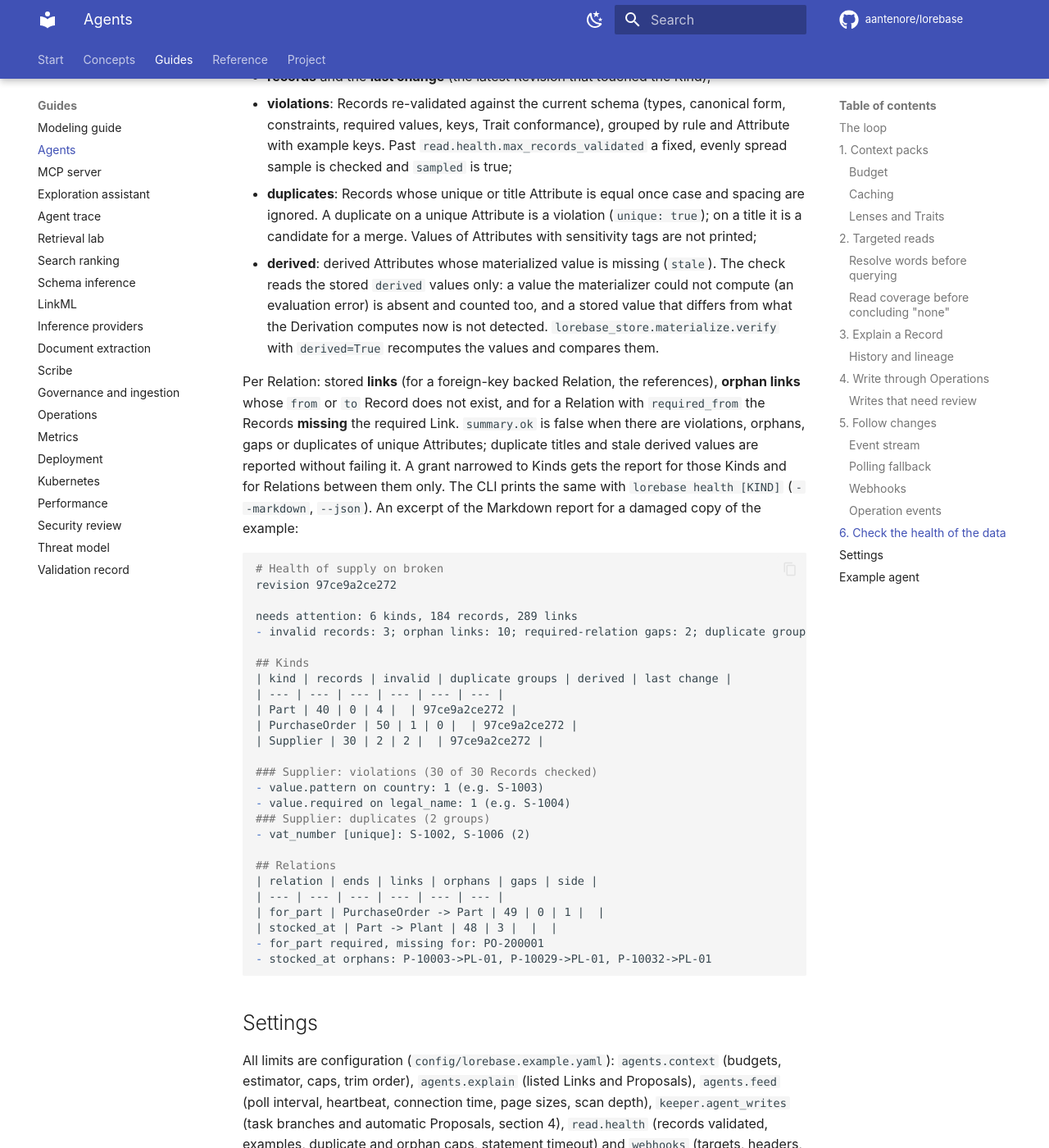
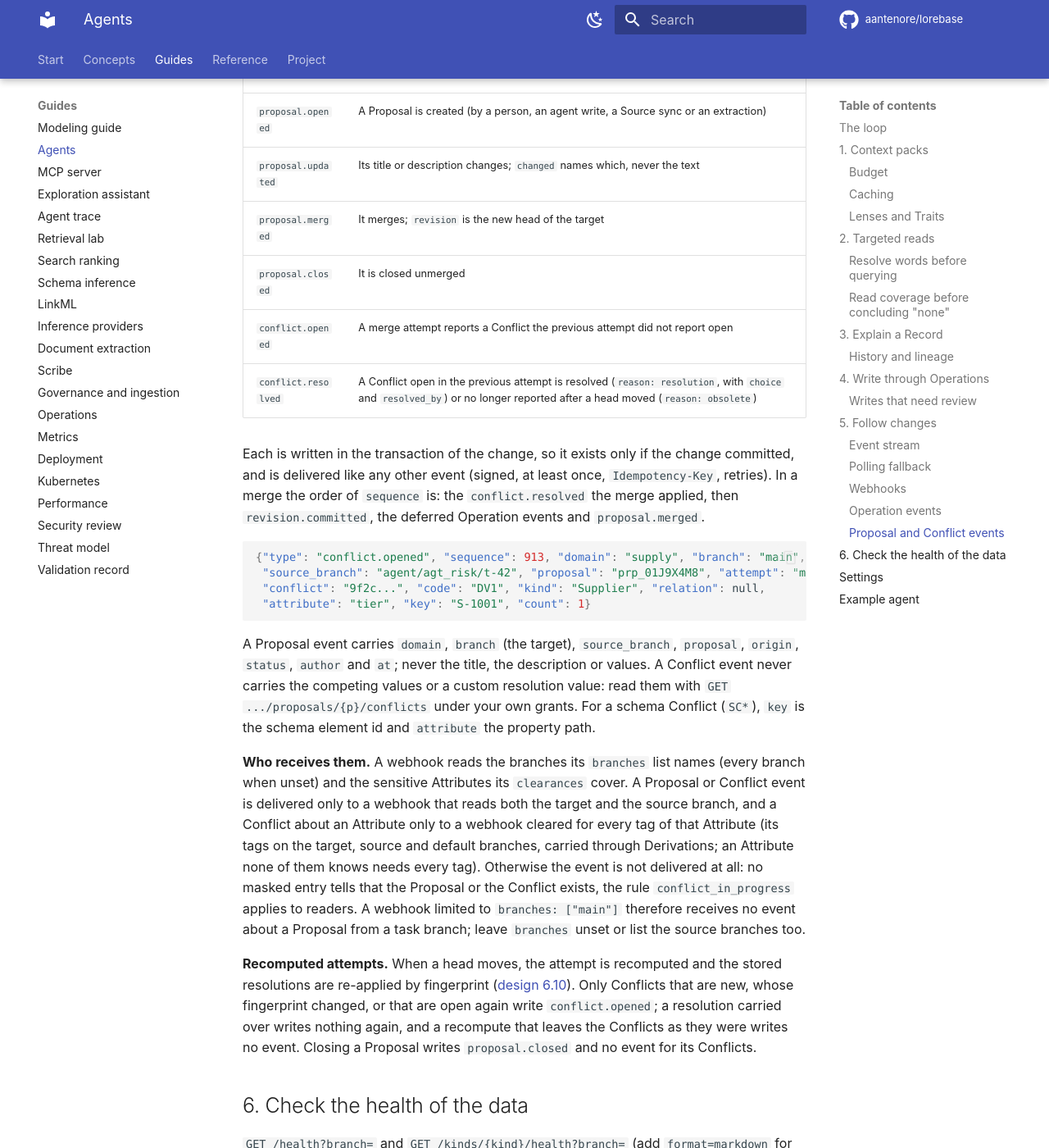
Before and after one commit to aantenore/lorebase, an MkDocs documentation site: the page built from docs/agents.md, in a window 1280 px wide and 1400 px high, scrolled down 16620 px. Shown: the whole window at 82% size. Built offline with MkDocs 1.6.1 and Material for MkDocs 9.7.7, drawn with Linux system fonts in a browser that asks for light colours; comment, search, counter and statistics services are not loaded; some of the changed text lies outside the part shown.

Commit message:
docs: proposal and conflict events for webhooks

````diff
--- a/docs/agents.md
+++ b/docs/agents.md
@@ -512,7 +512,10 @@ its source. The Revisions stay in the history.
 ### Event stream
 
 `GET /branches/{branch}/events` is a Server-Sent Events stream of the Revisions committed on
-the branch. `kinds=Supplier,Part` keeps only Revisions changing those Kinds.
+the branch. `kinds=Supplier,Part` keeps only Revisions changing those Kinds. It carries
+`revision.committed` only: Operation, Proposal and Conflict events go to
+[webhooks](#webhooks), whose subscription says what they may receive (a stream reader's
+grants are not checked against a Proposal's source branch or a Conflict's Attribute).
 
 ```text
 retry: 3000
@@ -554,7 +557,9 @@ Content-Type: application/json
 ```
 
 `events` defaults to `revision.committed` and `operation.*` (every Operation event, see
-[Operation events](#operation-events)); `operation.<side effect>` names one.
+[Operation events](#operation-events)); `operation.<side effect>` names one. The
+[Proposal and Conflict events](#proposal-and-conflict-events) are delivered only to a
+webhook that names them.
 The answer holds `secret`, shown only this once. Each delivery is a POST of the event document
 above with the headers `Lorebase-Event`, `Lorebase-Delivery` (delivery id),
 `Idempotency-Key` (`evt_<sequence>`, the same on every attempt of an event) and
@@ -644,6 +649,54 @@ a clearance needs that clearance permission (`pii.read`, ...) on the whole Domai
 clearances of a webhook change with `PATCH /domains/{domain}/webhooks/{id}` and
 `{"clearances": [...]}` (the new full set); only the clearances it adds need their permission.
 
+### Proposal and Conflict events
+
+A webhook that names them in `events` (or `proposal.*`, `conflict.*`) is told when a review
+moves, instead of inferring it from commits or polling the Proposals:
+
+| Event | When |
+|-------|------|
+| `proposal.opened` | A Proposal is created (by a person, an agent write, a Source sync or an extraction) |
+| `proposal.updated` | Its title or description changes; `changed` names which, never the text |
+| `proposal.merged` | It merges; `revision` is the new head of the target |
+| `proposal.closed` | It is closed unmerged |
+| `conflict.opened` | A merge attempt reports a Conflict the previous attempt did not report open |
+| `conflict.resolved` | A Conflict open in the previous attempt is resolved (`reason: resolution`, with `choice` and `resolved_by`) or no longer reported after a head moved (`reason: obsolete`) |
+
+Each is written in the transaction of the change, so it exists only if the change committed,
+and is delivered like any other event (signed, at least once, `Idempotency-Key`, retries). In a
+merge the order of `sequence` is: the `conflict.resolved` the merge applied, then
+`revision.committed`, the deferred Operation events and `proposal.merged`.
+
+```json
+{"type": "conflict.opened", "sequence": 913, "domain": "supply", "branch": "main",
+ "source_branch": "agent/agt_risk/t-42", "proposal": "prp_01J9X4M8", "attempt": "mga_...",
+ "conflict": "9f2c...", "code": "DV1", "kind": "Supplier", "relation": null,
+ "attribute": "tier", "key": "S-1001", "count": 1}
+```
+
+A Proposal event carries `domain`, `branch` (the target), `source_branch`, `proposal`,
+`origin`, `status`, `author` and `at`; never the title, the description or values. A Conflict
+event never carries the competing values or a custom resolution value: read them with
+`GET .../proposals/{p}/conflicts` under your own grants. For a schema Conflict (`SC*`), `key`
+is the schema element id and `attribute` the property path.
+
+**Who receives them.** A webhook reads the branches its `branches` list names (every branch
+when unset) and the sensitive Attributes its `clearances` cover. A Proposal or Conflict event
+is delivered only to a webhook that reads both the target and the source branch, and a
+Conflict about an Attribute only to a webhook cleared for every tag of that Attribute (its tags
+on the target, source and default branches, carried through Derivations; an Attribute none of
+them knows needs every tag). Otherwise the event is not delivered at all: no masked entry tells
+that the Proposal or the Conflict exists, the rule `conflict_in_progress` applies to readers.
+A webhook limited to `branches: ["main"]` therefore receives no event about a Proposal from a
+task branch; leave `branches` unset or list the source branches too.
+
+**Recomputed attempts.** When a head moves, the attempt is recomputed and the stored
+resolutions are re-applied by fingerprint ([design 6.10](design.md)). Only Conflicts that are
+new, whose fingerprint changed, or that are open again write `conflict.opened`; a resolution
+carried over writes nothing again, and a recompute that leaves the Conflicts as they were
+writes no event. Closing a Proposal writes `proposal.closed` and no event for its Conflicts.
+
 ## 6. Check the health of the data
 
 `GET /health?branch=` and `GET /kinds/{kind}/health?branch=` (add `format=markdown` for text
````
Also changed, not shown: docs/api-stability.md (+1 -1 lines), docs/design.md (+3 -3 lines).
